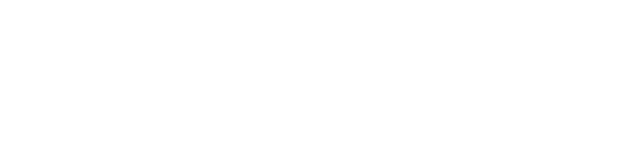
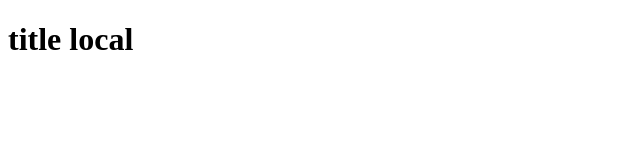
Before and after one commit to echocarriet/GitMergeConflict1001, a plain HTML site: page index.html in a window 1280 px wide. Shown: the whole page, without its empty margins (0-640 px from the left). Drawn offline with Linux system fonts and the light colour scheme.

Commit message:
add h1 title local

```diff
--- a/index.html
+++ b/index.html
@@ -6,6 +6,6 @@
     <title>Document</title>
 </head>
 <body>
-
+    <h1>title local</h1>
 </body>
 </html>
```
